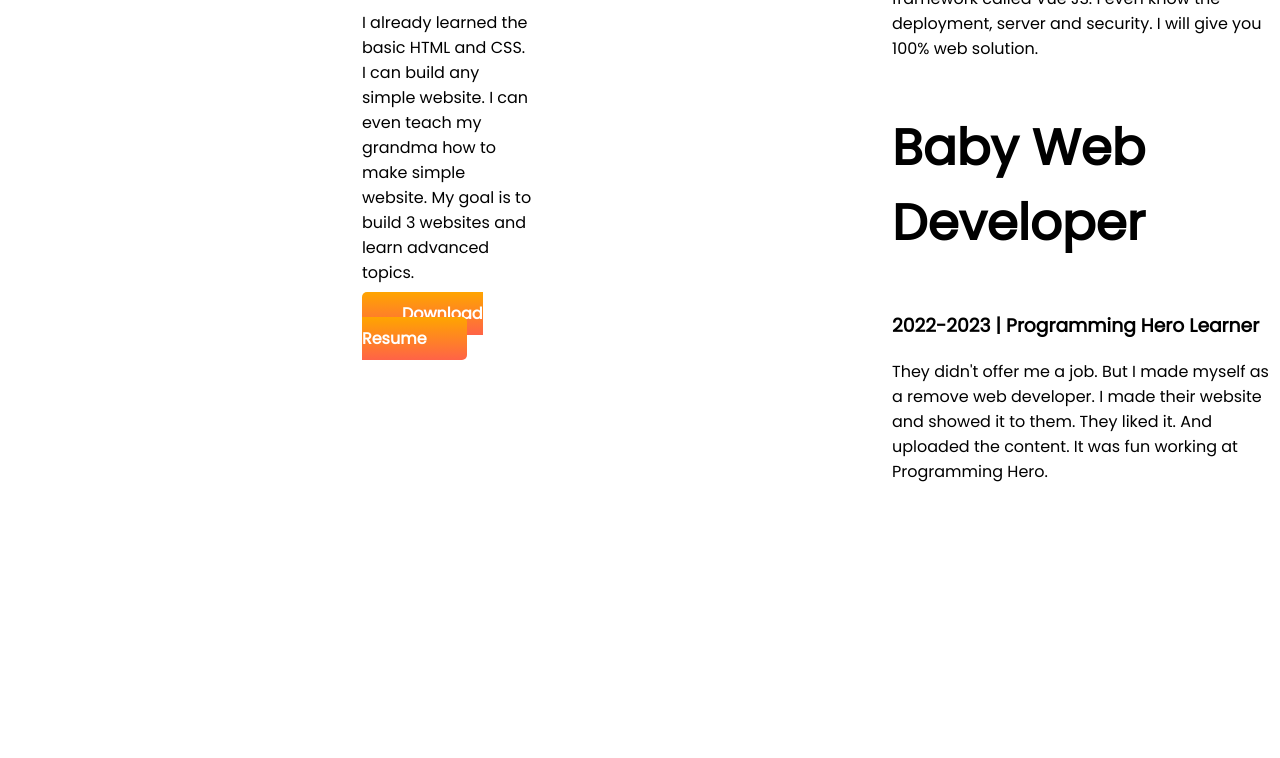
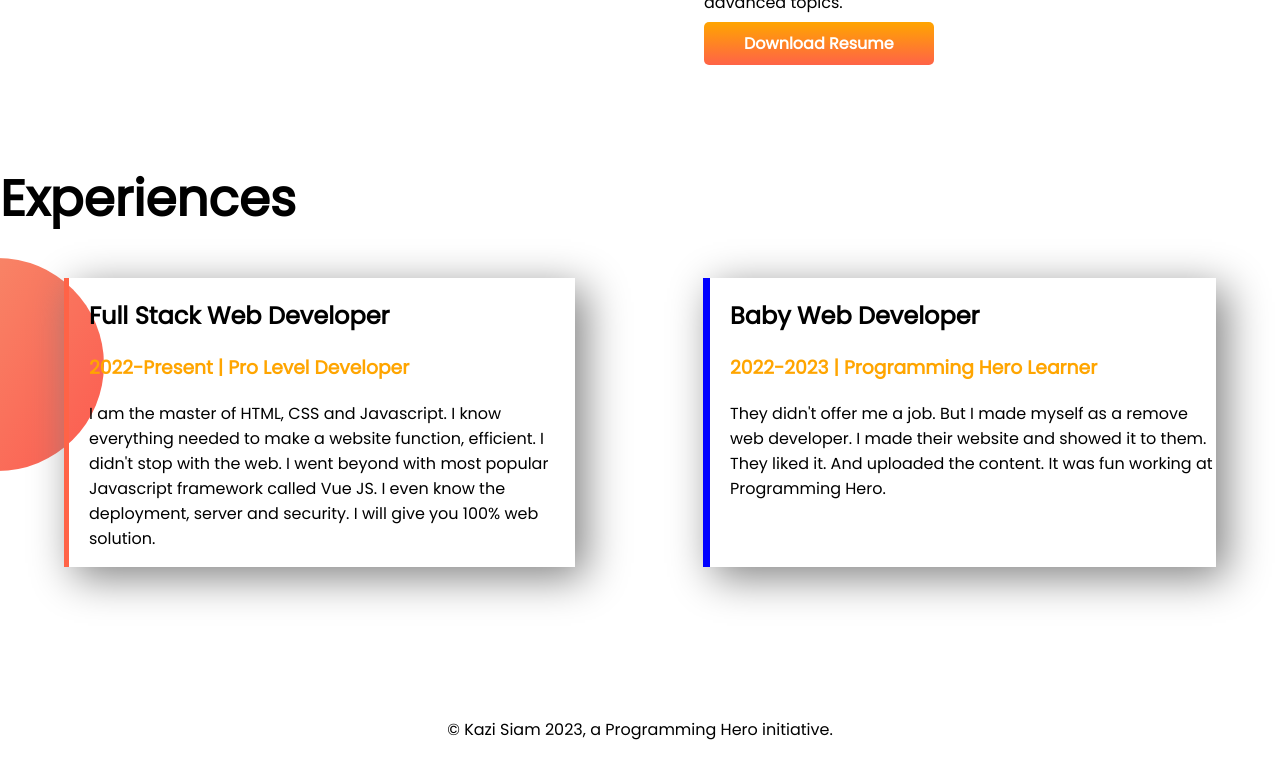
Before and after one commit to sarequlb/developer-portfolio, a plain HTML site: page index.html in a window 1280 px wide. Shown: the part 1103-1861 px from the top of the page. Before the commit the page ends 1803 px from the top, so only its background shows below. Drawn offline with Linux system fonts and the light colour scheme.

Commit message:
added style and footer

```diff
--- a/index.html
+++ b/index.html
@@ -19,7 +19,7 @@
             <h1>Welcome To</h1><h1><span class="spidy">Kazi Siam</span>World !</h1>
             <h3>Build Climber and Train Stopper</h3>
             <p>You might saw me jumping,
-             climbing buildins, and stopping<br>trains.But nobody pays me a dime for that work.that's why I<br> am learning and mastering web development.I will not stop<br> untill I become the Web Developement Hero.</p>
+             climbing buildins, and stoppingtrains.But nobody pays me a dime for that work.that's why I am learning and mastering web development.I will not stop untill I become the Web Developement Hero.</p>
              <a class="link-button" target="_blank" href="https://www.facebook.com/upokar.com2">Follow Me</a>
         </div>
         <div class="half">
@@ -33,20 +33,21 @@
         <div class="half">
             <h1>Dream Big</h1>
             <h2>Become a Web Developer</h2>
-            <p>I already learned the basic HTML and CSS. I can build any simple website. I can even teach my<br> grandma how to make simple website. My goal is to build 3 websites and learn advanced<br> topics.</p>
+            <p>I already learned the basic HTML and CSS. I can build any simple website. I can even teach my grandma how to make simple website. My goal is to build 3 websites and learn advanced topics.</p>
             <a class="link-button" target="_blank" href="">Download Resume</a>
         </div>
+    </section>
         <section class="experience_area">
             <h1>Experiences</h1>
             <div class="fexible-container">
-                <div>
-                    <h1>Full Stack Web Developer</h1>
-                    <h3>2022-Present | Pro Level Developer</h3>
+                <div id="full-stack" class="experience-item">
+                    <h2>Full Stack Web Developer</h2>
+                    <h3 class="spidy">2022-Present | Pro Level Developer</h3>
                     <p>I am the master of HTML, CSS and Javascript. I know everything needed to make a website function, efficient. I didn't stop with the web. I went beyond with most popular Javascript framework called Vue JS. I even know the deployment, server and security. I will give you 100% web solution.</p>
                 </div>
-                <div>
-                    <h1>Baby Web Developer</h1>
-                    <h3>2022-2023 | Programming Hero Learner</h3>
+                <div id="web-developer" class="experience-item">
+                    <h2>Baby Web Developer</h2>
+                    <h3 class="spidy">2022-2023 | Programming Hero Learner</h3>
                     <p>They didn't offer me a job. But I made myself as a remove web developer. I made their website and showed it to them. They liked it. And uploaded the content. It was fun working at Programming Hero.</p>
                 </div>
             </div>
@@ -55,5 +56,8 @@
     </section>
 
 </body>
+<footer>
+    <p>© Kazi Siam 2023, a Programming Hero initiative.</p>
+</footer>
 
 </html>
--- a/style.css
+++ b/style.css
@@ -8,9 +8,9 @@ body{
 h1{
     font-size: 50px;
 }
-section{
+.fexible-container{
     display: flex;
-    margin-bottom: 100px;
+    margin-bottom: 150px;
 }
 .half{
     width: 50%;
@@ -31,10 +31,31 @@ section{
     background-image:url(top-banner.png) ;
     background-repeat: no-repeat;
 }
-.olimpic{
+.dream-big{
     font-family: 'Poppins', sans-serif;
     margin: 0%;
     background-image: url(dream-bg.png);
     background-repeat: no-repeat;
     background-position-x: right;
 }
+.experience_area{
+    background-image: url(exp-bg.png);
+    background-repeat: no-repeat;
+    background-position: left;
+}
+.experience-item{
+    width: 40%;
+    margin-left: 5%;
+    margin-right: 5%;
+    padding-left: 20PX;
+    box-shadow:10PX 10PX 40PX gray;
+}
+#full-stack{
+    border-left: 5px solid tomato ;
+}
+#web-developer{
+    border-left: 7px solid blue;
+}
+footer p{
+    text-align: center;
+}
```
